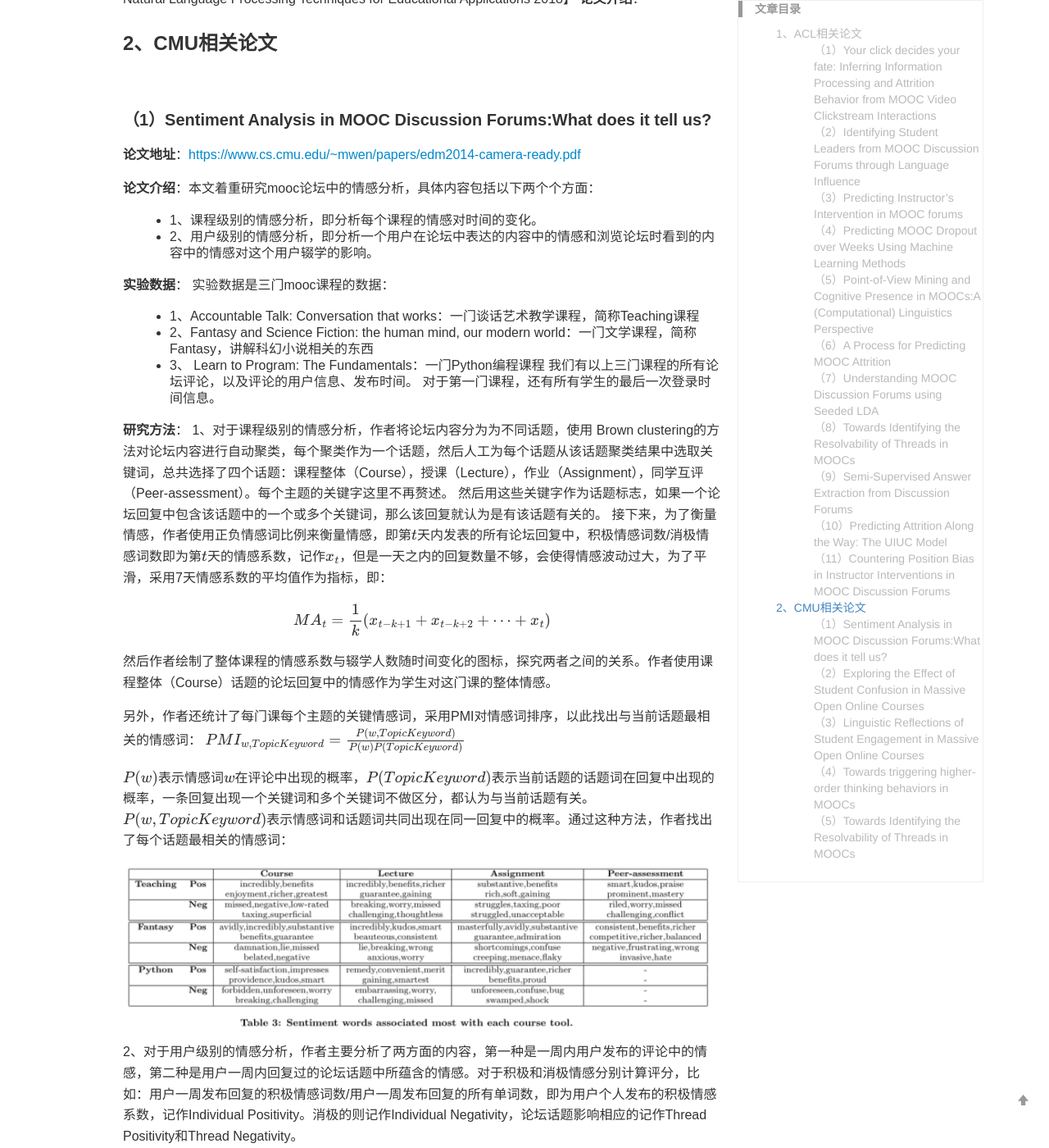
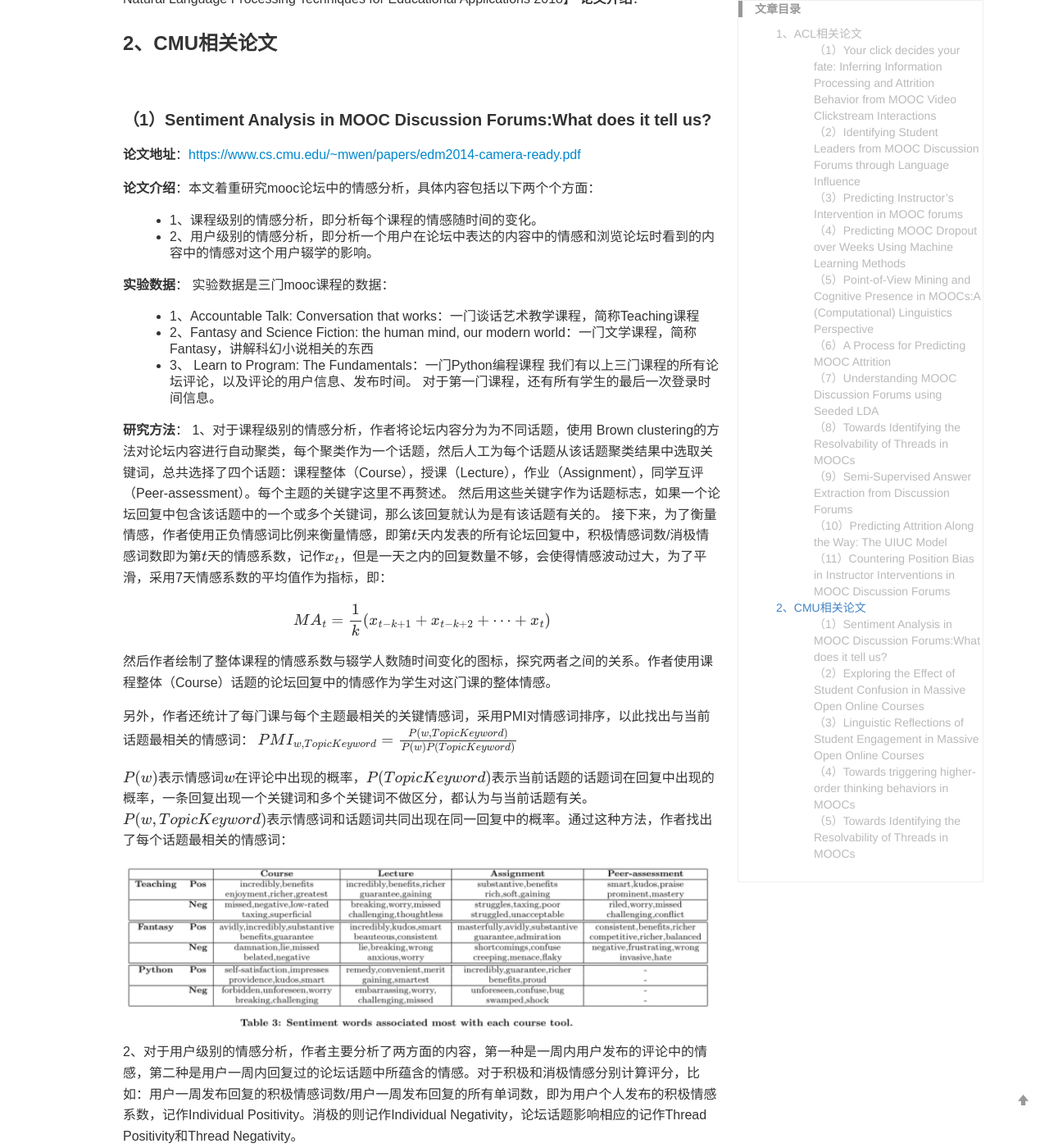
Before and after one commit to yuanmingchen/yuanmingchen.github.io, a Jekyll site: the page built from _posts/2019-04-19-online course nlp paper survey 2.md, in a window 1280 px wide and 1400 px high, scrolled down 2800 px. Shown: the whole window at 82% size. Built offline with Jekyll 4.4.1, drawn with Linux system fonts in a browser that asks for light colours; formulas are drawn with MathJax 3; comment, search, counter and statistics services are not loaded; some of the changed text lies outside the part shown.

Commit message:
Updates _posts/2019-04-19-online course nlp paper survey 2.md
Auto commit by GitBook Editor

```diff
--- a/_posts/2019-04-19-online course nlp paper survey 2.md
+++ b/_posts/2019-04-19-online course nlp paper survey 2.md
@@ -97,7 +97,7 @@
 **论文地址**：<https://www.cs.cmu.edu/~mwen/papers/edm2014-camera-ready.pdf>
 
 **论文介绍**：本文着重研究mooc论坛中的情感分析，具体内容包括以下两个个方面：
-- 1、课程级别的情感分析，即分析每个课程的情感对时间的变化。
+- 1、课程级别的情感分析，即分析每个课程的情感随时间的变化。
 - 2、用户级别的情感分析，即分析一个用户在论坛中表达的内容中的情感和浏览论坛时看到的内容中的情感对这个用户辍学的影响。
 
 **实验数据**：
@@ -118,7 +118,7 @@
 
 然后作者绘制了整体课程的情感系数与辍学人数随时间变化的图标，探究两者之间的关系。作者使用课程整体（Course）话题的论坛回复中的情感作为学生对这门课的整体情感。
 
-另外，作者还统计了每门课每个主题的关键情感词，采用PMI对情感词排序，以此找出与当前话题最相关的情感词：
+另外，作者还统计了每门课与每个主题最相关的关键情感词，采用PMI对情感词排序，以此找出与当前话题最相关的情感词：
 $$PMI_{w, {TopicKeyword}}=\frac{P(w, { TopicKeyword })}{P(w) P({TopicKeyword})}$$
 
 
@@ -132,7 +132,7 @@
 **实验结果**：
 实验1的实验结果：
 ![](/res/images/posts/mooc2-3.png){: width="100%"}
-可以看到一门课整体的情感系数和辍学的人数有关系。
+可以看到一门课整体的情感系数和辍学的人数有关系。图2是每门课每种话题回复的数量随时间的变化，可以由此看到学生在不同时间段对不同话题的讨论度是不同的。
 
 
 实验2的实验结果和想象的并不相同，并非积极情感就一定会降低辍学率，消极情感就一定会提高辍学率，需要针对具体课程具体分析，如Fantasy课程中经常出现的一些消极情感词是在讨论科幻小说的内容【僵尸、灾难等】，这体现处理对课程的参与，反而会降低辍学率。所有盲目的对所有课程进行情感分析不可取，因为噪声很多，但是针对一门课程的情感分析是有意义的。
```
